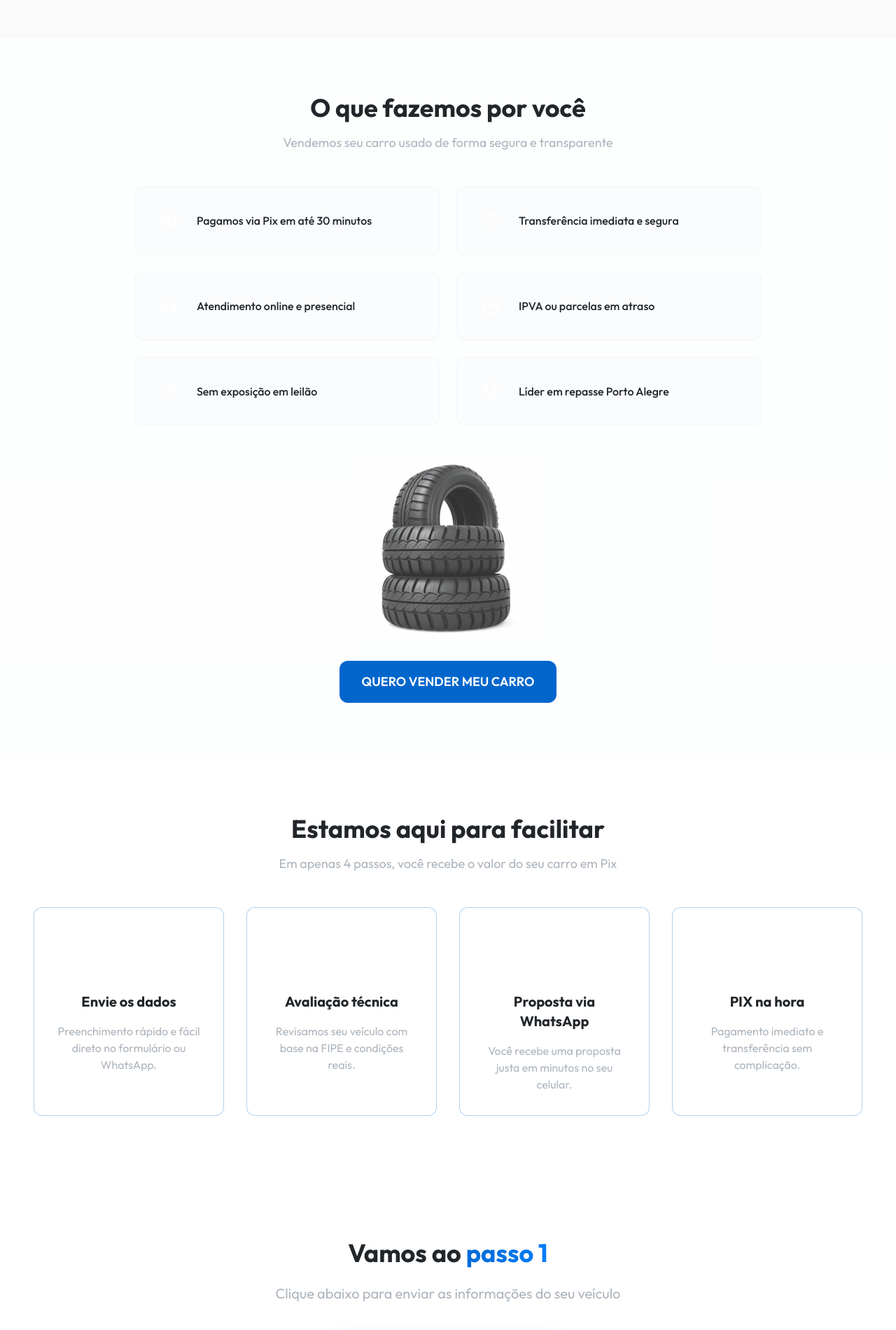
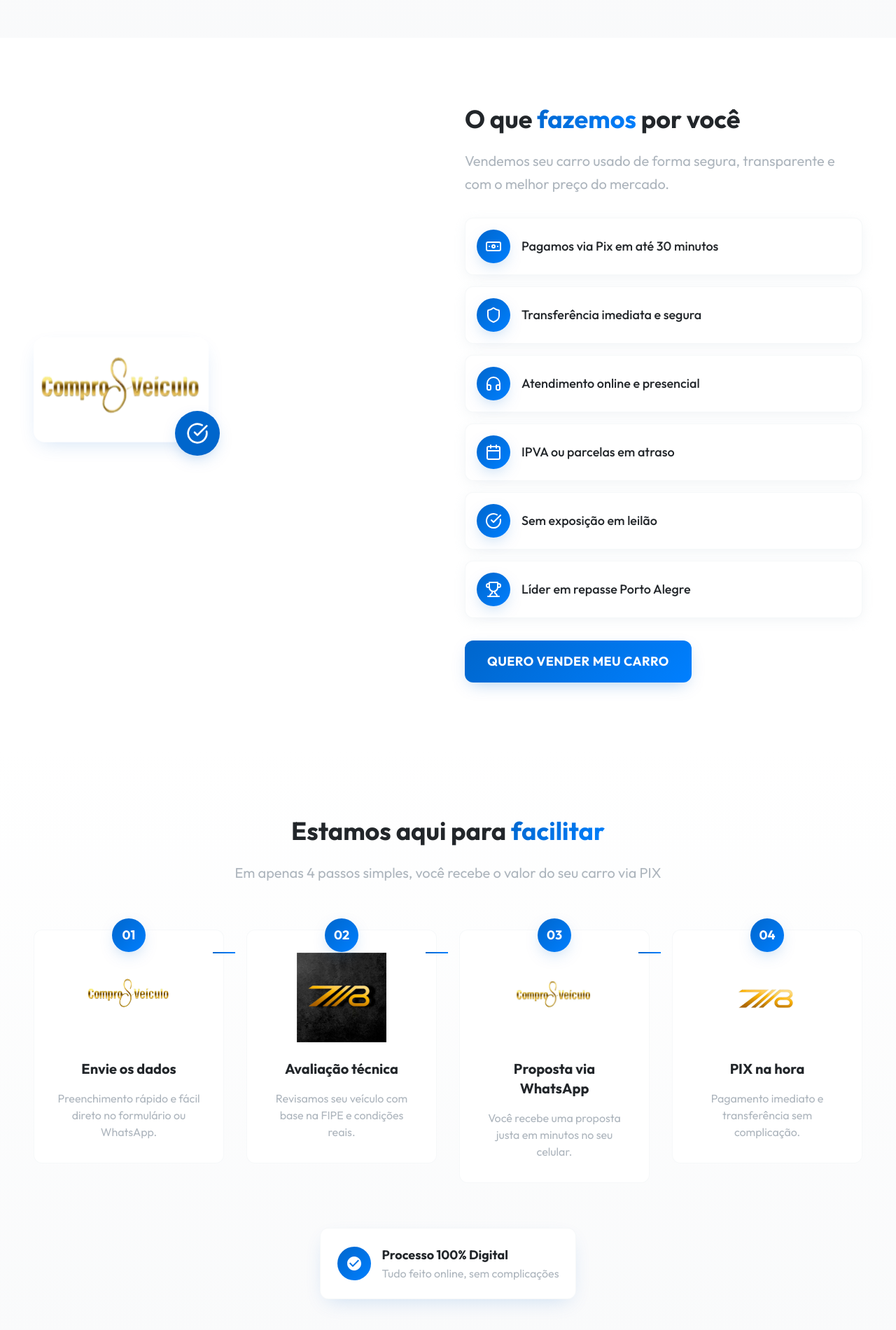
Before and after one commit to sgu037/carro-pix-rapido, a React (Vite) app: page / in a window 1280 px wide. Shown: the part 840-2740 px from the top of the page at 70% size. Built offline with nearby package versions, Linux system fonts and the light colour scheme.

Commit message:
Refine section images and buttons
Updated section images and buttons to match the provided visual style for both desktop and mobile views.

```diff
--- a/src/components/Hero.tsx
+++ b/src/components/Hero.tsx
@@ -50,16 +50,20 @@ const Hero = () => {
           <div className="relative animate-float">
             <div className="absolute inset-0 bg-gradient-primary rounded-full opacity-10 blur-3xl scale-110"></div>
             <div className="relative z-10 flex items-center justify-center">
+              <div className="relative">
                 <img
                   src={whiteSuvImage}
                   alt="Carro SUV"
-                className="w-full max-w-lg object-contain drop-shadow-2xl"
+                  className="w-full max-w-lg md:max-w-xl object-contain drop-shadow-2xl"
                 />
+                <div className="absolute -top-4 -right-4 md:-top-8 md:-right-8">
                   <img
                     src={manWithKeysImage}
                     alt="Homem com chaves"
-                className="absolute right-0 top-0 w-48 md:w-64 object-contain drop-shadow-xl"
+                    className="w-32 md:w-48 lg:w-56 object-contain drop-shadow-xl"
                   />
+                </div>
+              </div>
             </div>
           </div>
         </div>
--- a/src/components/ProcessSteps.tsx
+++ b/src/components/ProcessSteps.tsx
@@ -1,48 +1,63 @@
-import { Card, CardContent } from "@/components/ui/card";
-
 const ProcessSteps = () => {
   const steps = [
     {
-      number: "1",
+      number: "01",
       title: "Envie os dados",
-      description: "Preenchimento rápido e fácil direto no formulário ou WhatsApp."
+      description: "Preenchimento rápido e fácil direto no formulário ou WhatsApp.",
+      image: "/lovable-uploads/dfe5c564-c1d6-4019-af00-cc53b710d2f2.png"
     },
     {
-      number: "2",
+      number: "02",
       title: "Avaliação técnica",
-      description: "Revisamos seu veículo com base na FIPE e condições reais."
+      description: "Revisamos seu veículo com base na FIPE e condições reais.",
+      image: "/lovable-uploads/3be203fc-a060-4607-a7e1-3d09d9ffdb57.png"
     },
     {
-      number: "3",
+      number: "03",
       title: "Proposta via WhatsApp",
-      description: "Você recebe uma proposta justa em minutos no seu celular."
+      description: "Você recebe uma proposta justa em minutos no seu celular.",
+      image: "/lovable-uploads/cfc3074a-b5f2-4580-b6fb-650659c525a6.png"
     },
     {
-      number: "4",
+      number: "04",
       title: "PIX na hora",
-      description: "Pagamento imediato e transferência sem complicação."
+      description: "Pagamento imediato e transferência sem complicação.",
+      image: "/lovable-uploads/5b60a498-8415-4aa4-8f8a-6768c4fc04ca.png"
     }
   ];
 
   return (
-    <section className="py-12 md:py-20 px-4 bg-background">
+    <section className="py-16 md:py-24 px-4 section-gradient">
       <div className="container mx-auto">
-        <div className="text-center mb-12">
-          <h2 className="text-3xl md:text-4xl font-bold text-foreground font-outfit mb-4">
-            Estamos aqui para facilitar
+        <div className="text-center mb-16">
+          <h2 className="text-3xl md:text-4xl font-bold text-foreground font-outfit mb-6">
+            Estamos aqui para <span className="text-gradient">facilitar</span>
           </h2>
-          <p className="text-lg text-muted-foreground font-outfit">
-            Em apenas 4 passos, você recebe o valor do seu carro em Pix
+          <p className="text-xl text-muted-foreground font-outfit max-w-3xl mx-auto leading-relaxed">
+            Em apenas 4 passos simples, você recebe o valor do seu carro via PIX
           </p>
         </div>
 
-        <div className="grid grid-cols-1 md:grid-cols-2 lg:grid-cols-4 gap-4 md:gap-8">
+        <div className="grid md:grid-cols-2 lg:grid-cols-4 gap-6 md:gap-8">
           {steps.map((step, index) => (
-            <div key={step.number} className="bg-card p-6 md:p-8 rounded-xl border border-primary/30 hover:border-primary/50 transition-all duration-500 group">
+            <div key={step.number} className="relative group">
+              {/* Step Number Badge */}
+              <div className="absolute -top-4 left-1/2 transform -translate-x-1/2 w-12 h-12 bg-gradient-primary rounded-full flex items-center justify-center shadow-primary z-10">
+                <span className="text-primary-foreground font-bold font-outfit text-lg">{step.number}</span>
+              </div>
+
+              {/* Card */}
+              <div className="bg-card p-6 md:p-8 rounded-xl border border-border/30 hover:shadow-elegant hover:-translate-y-2 transition-all duration-300 animate-slide-up pt-10" style={{animationDelay: `${index * 0.1}s`}}>
                 <div className="text-center">
-                <div className="w-12 h-12 md:w-16 md:h-16 mx-auto mb-4 md:mb-6 bg-gradient-gold rounded-full flex items-center justify-center text-lg md:text-2xl font-bold text-primary-foreground font-outfit shadow-gold-glow group-hover:scale-110 transition-transform duration-300">
-                  {step.number}
+                  {/* Image */}
+                  <div className="mb-6">
+                    <img
+                      src={step.image}
+                      alt={step.title}
+                      className="w-full h-24 md:h-32 object-contain mx-auto"
+                    />
                   </div>
+
                   <h3 className="text-lg md:text-xl font-bold text-foreground mb-3 md:mb-4 font-outfit">
                     {step.title}
                   </h3>
@@ -51,7 +66,28 @@ const ProcessSteps = () => {
                   </p>
                 </div>
               </div>
+
+              {/* Connector Line for Desktop */}
+              {index < steps.length - 1 && (
+                <div className="hidden lg:block absolute top-8 left-full w-8 h-0.5 bg-gradient-primary transform -translate-x-4 z-0"></div>
+              )}
+            </div>
           ))}
+        </div>
+
+        {/* Bottom CTA */}
+        <div className="text-center mt-16">
+          <div className="inline-flex items-center gap-4 bg-card p-6 rounded-xl shadow-elegant border border-border/30">
+            <div className="w-12 h-12 bg-gradient-primary rounded-full flex items-center justify-center">
+              <svg className="w-6 h-6 text-primary-foreground" fill="currentColor" viewBox="0 0 24 24">
+                <path d="M12 2C6.48 2 2 6.48 2 12s4.48 10 10 10 10-4.48 10-10S17.52 2 12 2zm-2 15l-5-5 1.41-1.41L10 14.17l7.59-7.59L19 8l-9 9z"/>
+              </svg>
+            </div>
+            <div className="text-left">
+              <h4 className="font-outfit font-bold text-foreground text-lg">Processo 100% Digital</h4>
+              <p className="text-muted-foreground font-outfit">Tudo feito online, sem complicações</p>
+            </div>
+          </div>
         </div>
       </div>
     </section>
--- a/src/components/WhatWeDo.tsx
+++ b/src/components/WhatWeDo.tsx
@@ -1,5 +1,4 @@
 import { Banknote, Shield, Headphones, Calendar, CheckCircle, Trophy } from "lucide-react";
-import carTiresImage from "@/assets/car-tires.png";
 
 const WhatWeDo = () => {
   const benefits = [
@@ -30,45 +29,54 @@ const WhatWeDo = () => {
   ];
 
   return (
-    <section className="py-12 md:py-20 px-4 bg-muted/30">
+    <section className="py-16 md:py-24 px-4 bg-card">
       <div className="container mx-auto">
-        <div className="text-center mb-12">
-          <h2 className="text-3xl md:text-4xl font-bold text-foreground font-outfit mb-4">
-            O que fazemos por você
-          </h2>
-          <p className="text-lg text-muted-foreground font-outfit">
-            Vendemos seu carro usado de forma segura e transparente
-          </p>
+        <div className="grid lg:grid-cols-2 gap-12 items-center">
+          {/* Left - Image */}
+          <div className="order-2 lg:order-1 text-center lg:text-left">
+            <div className="relative inline-block">
+              <img
+                src="/lovable-uploads/6fc64a62-03d1-4c42-b759-edf3afb05eb1.png"
+                alt="Carro sendo avaliado"
+                className="w-full max-w-md md:max-w-lg mx-auto lg:mx-0 object-contain animate-float rounded-2xl shadow-elegant"
+              />
+              <div className="absolute -bottom-4 -right-4 bg-primary text-primary-foreground p-4 rounded-full shadow-primary">
+                <CheckCircle className="w-8 h-8" />
+              </div>
+            </div>
           </div>
 
-        <div className="grid grid-cols-1 md:grid-cols-2 gap-6 max-w-4xl mx-auto mb-12">
+          {/* Right - Content */}
+          <div className="order-1 lg:order-2 animate-slide-up">
+            <h2 className="text-3xl md:text-4xl font-bold text-foreground font-outfit mb-6">
+              O que <span className="text-gradient">fazemos</span> por você
+            </h2>
+            <p className="text-xl text-muted-foreground font-outfit mb-8 leading-relaxed">
+              Vendemos seu carro usado de forma segura, transparente e com o melhor preço do mercado.
+            </p>
+
+            <div className="grid gap-4">
               {benefits.map((benefit, index) => {
                 const IconComponent = benefit.icon;
                 return (
-              <div key={index} className="bg-muted/50 p-6 rounded-xl border border-border/30 hover:bg-muted/70 transition-all duration-300">
+                  <div key={index} className="bg-background p-4 rounded-xl shadow-soft border border-border/30 hover:shadow-elegant transition-all duration-300 hover:-translate-y-1">
                     <div className="flex items-center gap-4">
-                  <div className="w-12 h-12 bg-gradient-gold rounded-full flex items-center justify-center shadow-gold-glow">
+                      <div className="w-12 h-12 bg-gradient-primary rounded-full flex items-center justify-center shadow-primary">
                         <IconComponent className="text-primary-foreground w-6 h-6" />
                       </div>
-                  <span className="font-outfit text-foreground font-medium">{benefit.title}</span>
+                      <span className="font-outfit text-foreground font-medium text-lg">{benefit.title}</span>
                     </div>
                   </div>
                 );
               })}
             </div>
 
-        <div className="flex justify-center">
-          <img
-            src={carTiresImage}
-            alt="Pneus de carro"
-            className="w-48 md:w-64 object-contain opacity-80"
-          />
-        </div>
-
-        <div className="text-center mt-8">
-          <button className="bg-primary hover:bg-primary/90 text-primary-foreground px-8 py-4 rounded-xl font-outfit font-semibold text-lg transition-all duration-300 hover:scale-105 shadow-gold-glow">
+            <div className="mt-8">
+              <button className="btn-primary text-primary-foreground px-8 py-4 rounded-xl font-outfit font-bold text-lg tracking-wide">
                 QUERO VENDER MEU CARRO
               </button>
+            </div>
+          </div>
         </div>
       </div>
     </section>
```
Lines whose indentation alone changed are shown as unchanged.
